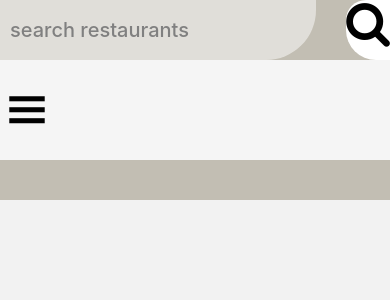
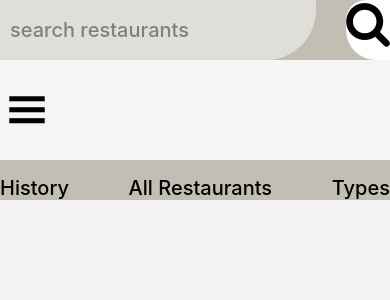
Before and after one commit to Monnus/RestaurantApp, a React Native app: screen /Home in a window 390 px wide. Shown: the top 300 px of the page. Built offline with nearby package versions, Linux system fonts and the light colour scheme.

Commit message:
first commit

```diff
--- a/package.json
+++ b/package.json
@@ -17,6 +17,8 @@
     "react-native": "0.69.5",
     "react-native-safe-area-context": "^4.3.3",
     "react-native-screens": "^3.17.0",
+    "react-native-svg-transformer": "^1.0.0",
+    "react-native-view-slider": "^1.1.1",
     "react-native-web": "~0.18.7"
   },
   "devDependencies": {
--- a/src/components/header.js
+++ b/src/components/header.js
@@ -15,6 +15,9 @@ export default function Headeer() {
    </View>
    <View style={styles.tabs}>
 
+<Text style={{   fontWeight:500, fontSize:"20px"}}>History</Text>
+<Text style={{   fontWeight:500, fontSize:"20px"}}>All Restaurants</Text>
+<Text style={{  fontWeight:500,  fontSize:"20px"}}>Types</Text>
 
    </View>
      </View>
@@ -43,6 +46,10 @@ backgroundColor:"#F5F5F5",
 },
 tabs:{
     flex:2,
+    flexDirection:"row",
+    width:"100%",
+    justifyContent:"space-between",
+    alignItems:"flex-end",
     backgroundColor:"#C2BEB3",
 },
 searchbar:{
```
Also changed, not shown: metro.config.js (added, +19 -0 lines), src/Image/icon.png (added), src/components/slider/Slider.js (added), 1 other file (tests, documents, lock files or other folders).
